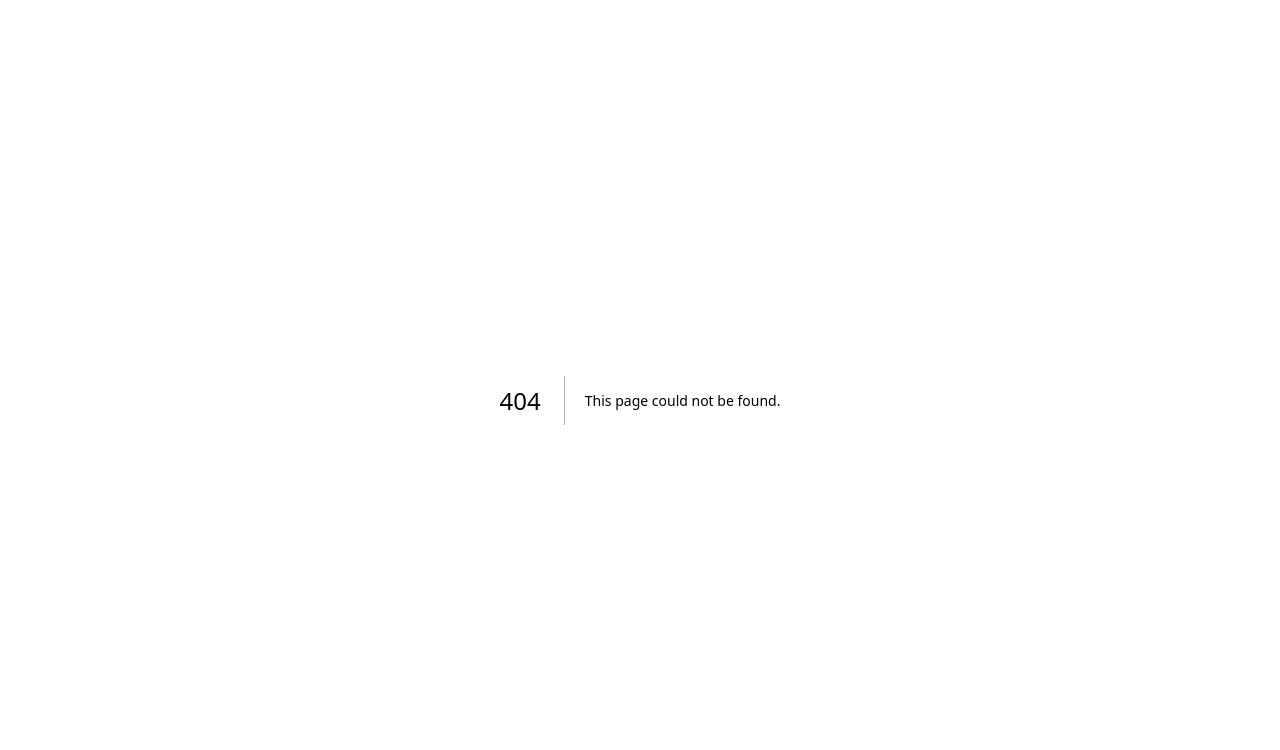
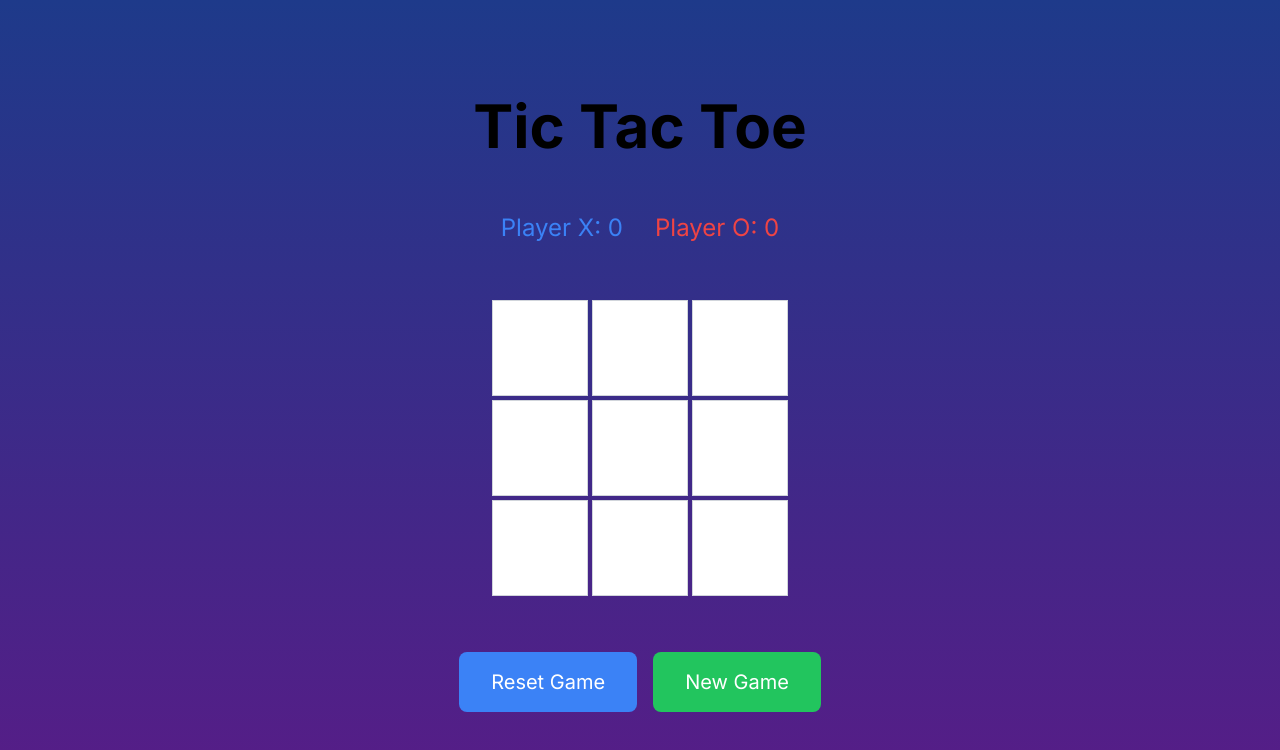
Before and after one commit to prakhar30/Tic-Tac-Toe, a Next.js app: page /game in a window 1280 px wide. Before the commit this address had no page. Shown: the top 750 px of the page. Built offline with nearby package versions, Linux system fonts and the light colour scheme; sample sign-in values are in the browser's storage.

Commit message:
added redirection to game board on login

```diff
--- /dev/null
+++ b/src/app/game/page.tsx
@@ -0,0 +1,22 @@
+'use client';
+
+import { useEffect } from 'react';
+import { useRouter } from 'next/navigation';
+import GameLobby from '../../components/GameLobby';
+
+export default function GamePage() {
+  const router = useRouter();
+
+  useEffect(() => {
+    const token = localStorage.getItem('accessToken');
+    if (!token) {
+      router.replace('/');
+    }
+  }, [router]);
+
+  return (
+    <main className="flex min-h-screen flex-col items-center justify-center p-24">
+      <GameLobby />
+    </main>
+  );
+}
--- a/src/components/Board.tsx
+++ b/src/components/Board.tsx
@@ -1,46 +1,78 @@
 'use client'
 
-import React from 'react'
+import React, { useState, useEffect } from 'react'
 import { useGame } from '@/context/GameContext'
-import Cell from './Cell'
 
-const Board: React.FC = () => {
+interface BoardProps {
+  onGameEnd: (winner: string | null) => void;
+}
+
+const Board: React.FC<BoardProps> = ({ onGameEnd }) => {
   const { gameState, handleCellClick } = useGame()
   const { board, winner } = gameState
+  const [squares, setSquares] = useState<Array<string | null>>(Array(9).fill(null));
+  const [isXNext, setIsXNext] = useState(true);
 
-  const getWinningCells = () => {
-    if (!winner || winner === 'DRAW') return []
-
-    const winningCombos = [
+  const calculateWinner = (squares: Array<string | null>): string | null => {
+    const lines = [
       [0, 1, 2], [3, 4, 5], [6, 7, 8], // rows
       [0, 3, 6], [1, 4, 7], [2, 5, 8], // columns
       [0, 4, 8], [2, 4, 6] // diagonals
-    ]
+    ];
 
-    return winningCombos.find(combo =>
-      combo.every(index => board[index] === winner)
-    ) || []
-  }
+    for (const [a, b, c] of lines) {
+      if (squares[a] && squares[a] === squares[b] && squares[a] === squares[c]) {
+        return squares[a];
+      }
+    }
+    return null;
+  };
 
-  const winningCells = getWinningCells()
+  useEffect(() => {
+    const winner = calculateWinner(squares);
+    if (winner || squares.every(square => square !== null)) {
+      onGameEnd(winner);
+    }
+  }, [squares, onGameEnd]);
+
+  const handleSquareClick = (index: number) => {
+    if (squares[index] || calculateWinner(squares)) return;
+
+    const newSquares = squares.slice();
+    newSquares[index] = isXNext ? 'X' : 'O';
+    setSquares(newSquares);
+    setIsXNext(!isXNext);
+    handleCellClick(index);
+  };
+
+  const renderSquare = (index: number) => {
+    const winner = calculateWinner(squares);
+    const isWinningSquare = winner && squares[index] === winner;
+
+    return (
+      <button
+        key={index}
+        onClick={() => handleSquareClick(index)}
+        className={`w-24 h-24 border border-gray-300 text-5xl font-bold flex items-center justify-center
+          ${squares[index] === 'X' ? 'text-blue-500' : 'text-red-500'}
+          ${isWinningSquare ? 'bg-green-100' : 'bg-white'}`}
+        disabled={!!squares[index] || !!calculateWinner(squares)}
+        aria-label={`Cell ${index + 1}`}
+      >
+        {squares[index]}
+      </button>
+    );
+  };
 
   return (
     <div
+      className="grid grid-cols-3 gap-1"
       role="grid"
       aria-label="Tic Tac Toe Board"
-      className="grid grid-cols-3 gap-2 max-w-[400px] mx-auto"
     >
-      {board.map((cell, index) => (
-        <Cell
-          key={index}
-          value={cell}
-          index={index}
-          onCellClick={handleCellClick}
-          isWinningCell={winningCells.includes(index)}
-        />
-      ))}
+      {Array(9).fill(null).map((_, index) => renderSquare(index))}
     </div>
-  )
+  );
 }
 
 export default Board
--- /dev/null
+++ b/src/components/GameLobby.tsx
@@ -0,0 +1,60 @@
+import React, { useState } from 'react';
+import Board from './Board';
+
+const GameLobby: React.FC = () => {
+  const [scores, setScores] = useState({ X: 0, O: 0 });
+  const [winner, setWinner] = useState<string | null>(null);
+
+  const handleGameEnd = (winner: string | null) => {
+    if (winner) {
+      setWinner(winner);
+      setScores(prev => ({
+        ...prev,
+        [winner]: prev[winner as keyof typeof prev] + 1
+      }));
+    }
+  };
+
+  const handleNewGame = () => {
+    setWinner(null);
+  };
+
+  const handleResetGame = () => {
+    setWinner(null);
+    setScores({ X: 0, O: 0 });
+  };
+
+  return (
+    <div className="flex flex-col items-center gap-6">
+      <h1 className="text-6xl font-bold mb-8">Tic Tac Toe</h1>
+
+      {winner && (
+        <h2 className="text-4xl font-bold mb-4">Player {winner} Wins!</h2>
+      )}
+
+      <div className="flex gap-8 text-2xl mb-8">
+        <span className="text-blue-500">Player X: {scores.X}</span>
+        <span className="text-red-500">Player O: {scores.O}</span>
+      </div>
+
+      <Board onGameEnd={handleGameEnd} key={winner ? 'winner' : 'playing'} />
+
+      <div className="flex gap-4 mt-8">
+        <button
+          onClick={handleResetGame}
+          className="px-8 py-4 text-xl bg-blue-500 text-white rounded-lg hover:bg-blue-600 transition-colors"
+        >
+          Reset Game
+        </button>
+        <button
+          onClick={handleNewGame}
+          className="px-8 py-4 text-xl bg-green-500 text-white rounded-lg hover:bg-green-600 transition-colors"
+        >
+          New Game
+        </button>
+      </div>
+    </div>
+  );
+};
+
+export default GameLobby;
--- a/src/components/Login.tsx
+++ b/src/components/Login.tsx
@@ -1,6 +1,7 @@
 // src/components/Login.tsx
 
 import React, { useState } from 'react';
+import { useRouter } from 'next/navigation';
 import NetworkManager from '../network/NetworkManager';
 
 interface LoginProps {
@@ -8,16 +9,25 @@ interface LoginProps {
 }
 
 const Login: React.FC<LoginProps> = ({ toggleView }) => {
+  const router = useRouter();
   const [username, setUsername] = useState('');
   const [password, setPassword] = useState('');
+  const [error, setError] = useState('');
 
   const handleLogin = async () => {
     try {
       const response = await NetworkManager.login(username, password);
-      const token = response.getAccessToken(); // Assuming the response has a getToken method
+      const token = response.getAccessToken();
+
+      // Store in localStorage for client-side checks
       localStorage.setItem('accessToken', token);
+
+      // Store in cookies for middleware
+      document.cookie = `accessToken=${token}; path=/`;
+
+      router.push('/game');
     } catch (error) {
-      alert('Login failed');
+      setError('Login failed. Please check your credentials.');
     }
   };
 
@@ -25,6 +35,9 @@ const Login: React.FC<LoginProps> = ({ toggleView }) => {
     <div className="bg-white p-8 rounded-lg shadow-lg max-w-sm w-full">
       <h2 className="text-2xl font-bold text-center mb-4">Tic Tac Toe</h2>
       <p className="text-center mb-6">Welcome back!</p>
+      {error && (
+        <p className="text-red-500 text-sm text-center mb-4">{error}</p>
+      )}
       <input
         type="text"
         placeholder="Username"
@@ -43,7 +56,7 @@ const Login: React.FC<LoginProps> = ({ toggleView }) => {
       />
       <button
         onClick={handleLogin}
-        className="w-full bg-blue-600 text-white p-2 rounded mb-4"
+        className="w-full bg-blue-600 text-white p-2 rounded mb-4 hover:bg-blue-700 transition-colors duration-200"
       >
         Login
       </button>
--- /dev/null
+++ b/src/middleware.ts
@@ -0,0 +1,33 @@
+import { NextResponse } from 'next/server';
+import type { NextRequest } from 'next/server';
+
+export function middleware(request: NextRequest) {
+  // Get the pathname of the request
+  const path = request.nextUrl.pathname;
+
+  // Only protect API routes
+  const isApiRoute = path.startsWith('/api/');
+
+  // Get the token from the request cookies
+  const token = request.cookies.get('accessToken')?.value;
+
+  // If it's an API route and there's no token, return unauthorized
+  if (isApiRoute && !token) {
+    return new NextResponse(
+      JSON.stringify({ success: false, message: 'Authentication required' }),
+      {
+        status: 401,
+        headers: {
+          'Content-Type': 'application/json',
+        },
+      }
+    );
+  }
+
+  return NextResponse.next();
+}
+
+// Configure which routes to run middleware on
+export const config = {
+  matcher: ['/api/:path*']
+};
```
